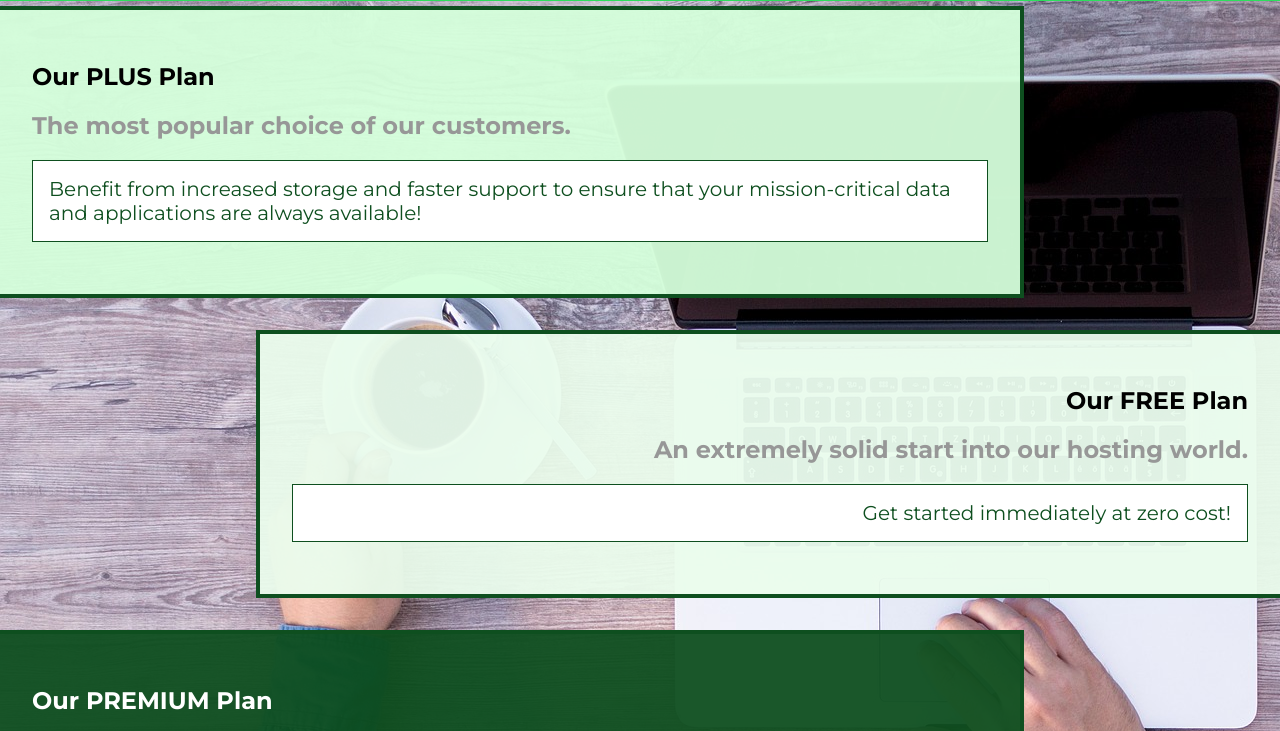
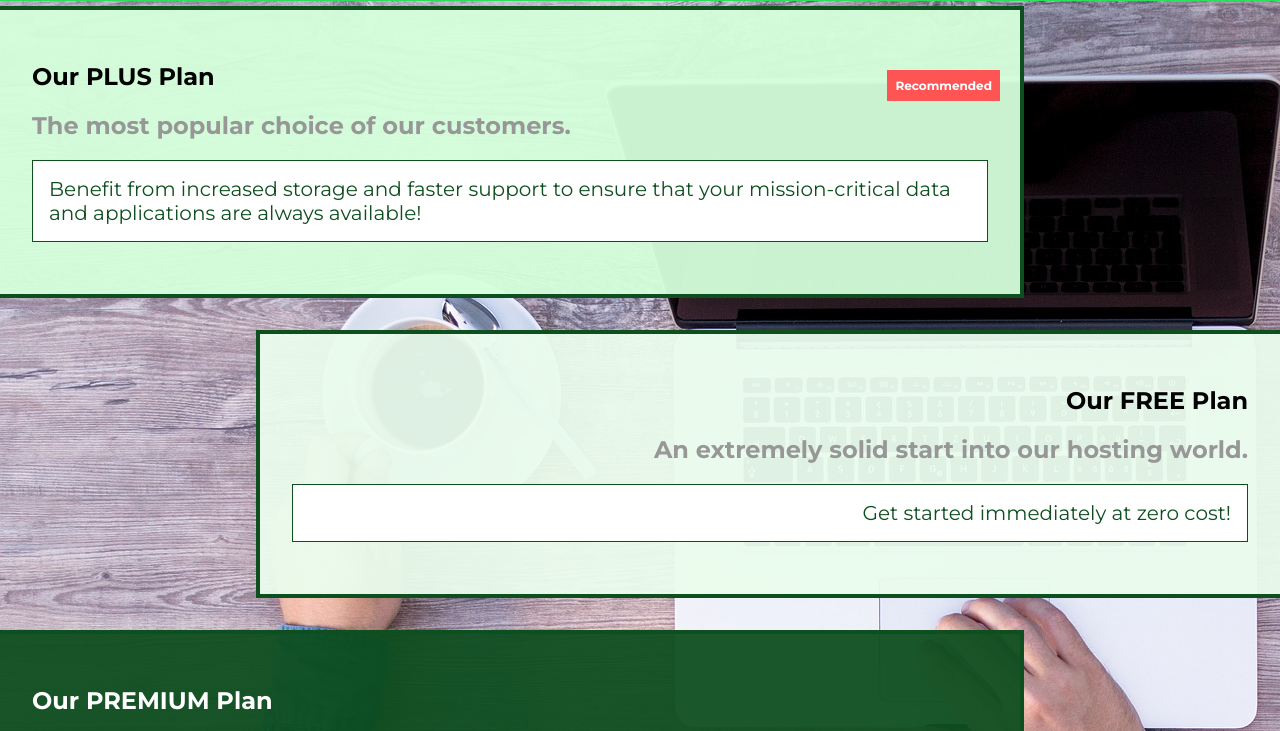
Before and after one commit to Daniel-Ok/CSSTutorials, a plain HTML site: page packages/index.html in a window 1280 px wide. Shown: the part 42-773 px from the top of the page. Drawn offline with Linux system fonts and the light colour scheme.

Commit message:
added badge to the packages

```diff
--- a/packages/index.html
+++ b/packages/index.html
@@ -37,6 +37,7 @@
         <section class="package" id="plus">
             <a href="#">
                 <h1 class="package__title">Our PLUS Plan</h1>
+                <h2 class="package__badge">Recommended</h2>
                 <h2 class="package__subtitle">The most popular choice of our customers.</h2>
                 <p class="package__info">Benefit from increased storage and faster support to ensure that your mission-critical data and applications
                     are always available!</p>
--- a/packages/packages.css
+++ b/packages/packages.css
@@ -15,6 +15,7 @@ main {
     margin: 16px 0;
     border: 4px solid #0e4f1f;
     border-left: none;
+    position: relative;
 
 }
 
@@ -32,6 +33,18 @@ main {
     padding: 32px;
 }
 
+.package__badge {
+    position: absolute;
+    top: 40px;
+    right: 0;
+    margin: 20px;
+    font-size: 12px;
+    color: white;
+    background-color: #ff5454;
+    padding: 8px;
+
+
+}
 .package__subtitle {
     color: #979797;
 }
```
